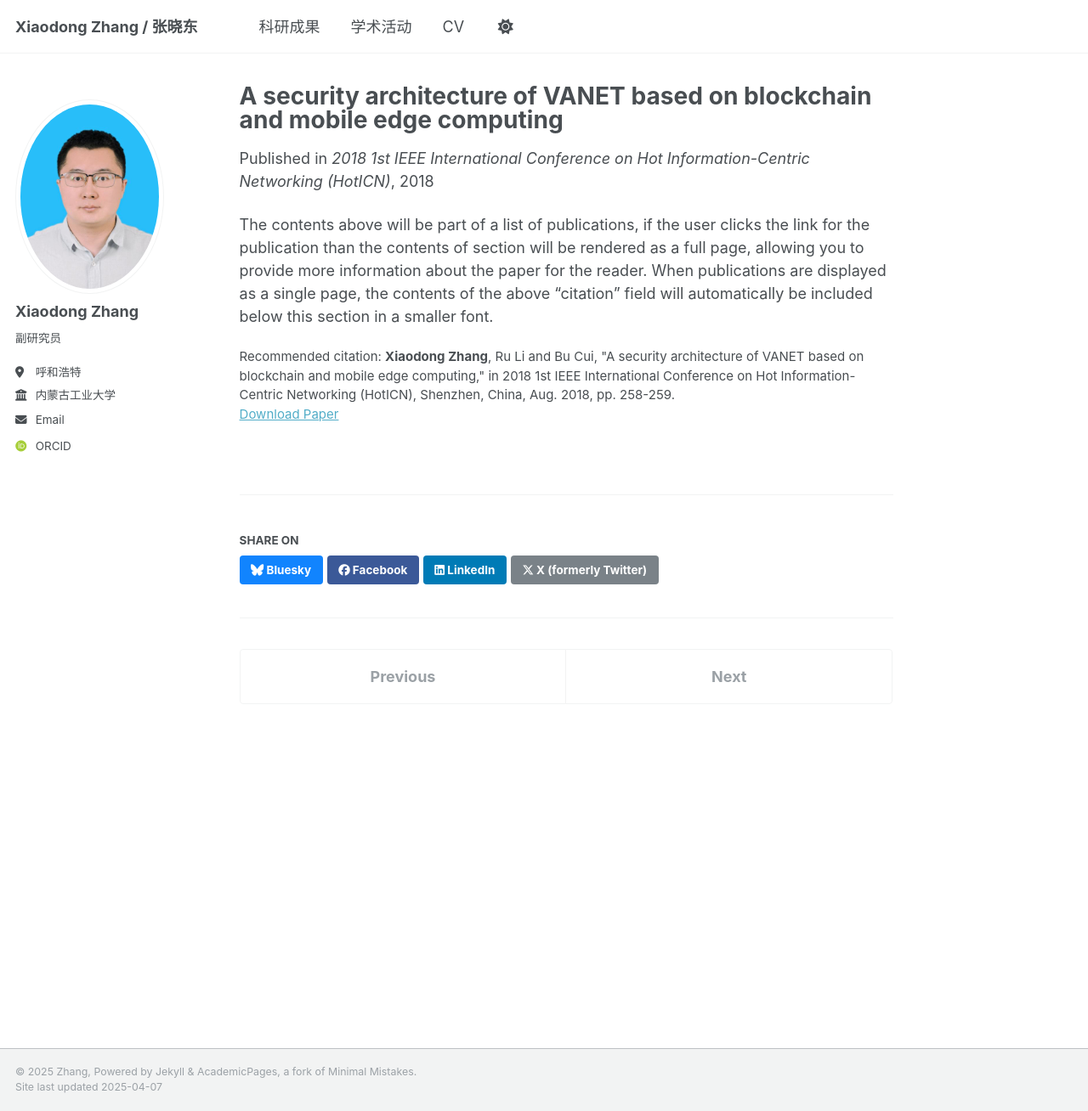
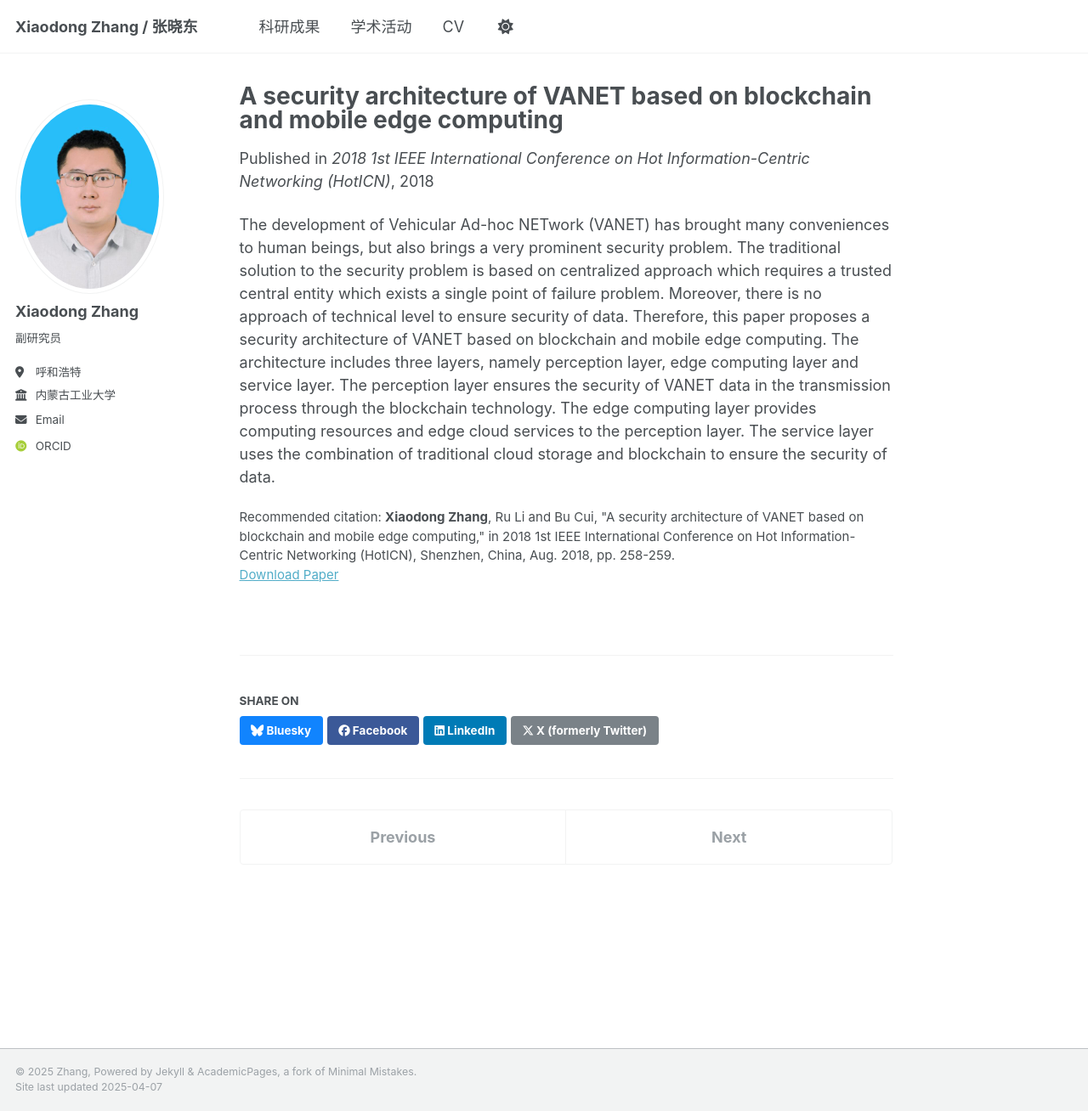
Before and after one commit to zhangxiaodong-imut/zhangxiaodong-imut.github.io, a Jekyll site: the page built from _publications/2018-A security architecture of VANET based on blockchain and mobile edge computing.md, in a window 1280 px wide and 1308 px high. Shown: the whole window at 85% size. Built offline with Jekyll 4.4.1, drawn with Linux system fonts in a browser that asks for light colours; some web fonts are replaced.

Commit message:
Update 2018-A security architecture of VANET based on blockchain and mobile edge computing.md

```diff
--- a/_publications/2018-A security architecture of VANET based on blockchain and mobile edge computing.md
+++ b/_publications/2018-A security architecture of VANET based on blockchain and mobile edge computing.md
@@ -10,4 +10,4 @@ paperurl: 'https://doi.org/10.1109/HOTICN.2018.8605952'
 citation: '<b>Xiaodong Zhang</b>, Ru Li and Bu Cui, "A security architecture of VANET based on blockchain and mobile edge computing," in 2018 1st IEEE International Conference on Hot Information-Centric Networking (HotICN), Shenzhen, China, Aug. 2018, pp. 258-259.'
 ---
 
-The contents above will be part of a list of publications, if the user clicks the link for the publication than the contents of section will be rendered as a full page, allowing you to provide more information about the paper for the reader. When publications are displayed as a single page, the contents of the above "citation" field will automatically be included below this section in a smaller font.
+The development of Vehicular Ad-hoc NETwork (VANET) has brought many conveniences to human beings, but also brings a very prominent security problem. The traditional solution to the security problem is based on centralized approach which requires a trusted central entity which exists a single point of failure problem. Moreover, there is no approach of technical level to ensure security of data. Therefore, this paper proposes a security architecture of VANET based on blockchain and mobile edge computing. The architecture includes three layers, namely perception layer, edge computing layer and service layer. The perception layer ensures the security of VANET data in the transmission process through the blockchain technology. The edge computing layer provides computing resources and edge cloud services to the perception layer. The service layer uses the combination of traditional cloud storage and blockchain to ensure the security of data.
```
